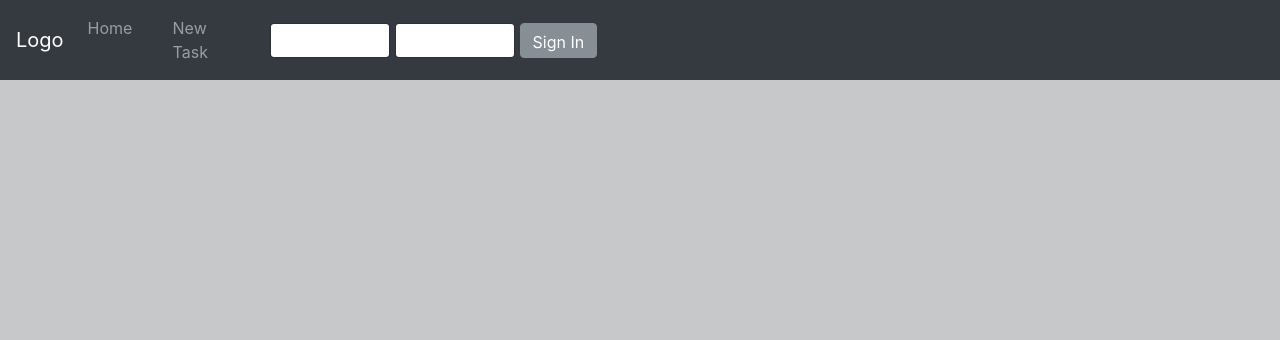
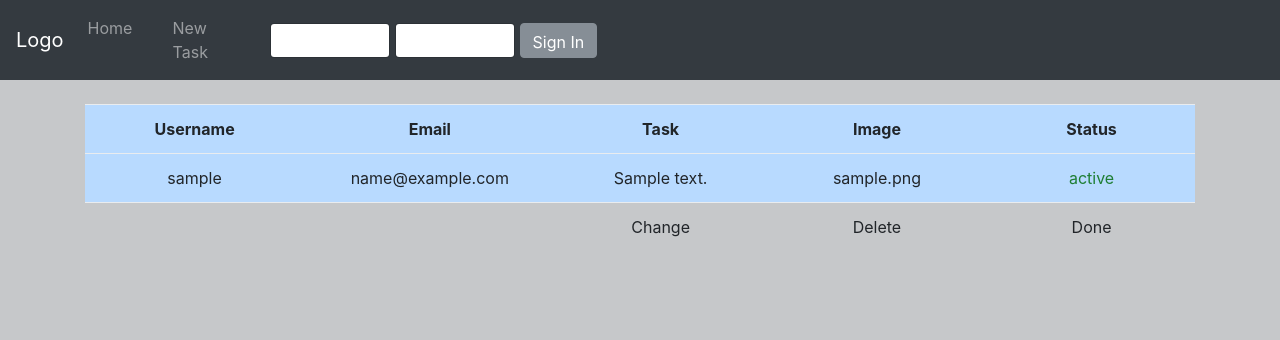
Before and after one commit to Telkov/mytask, a PHP site: template app/views/Main/index.php in a window 1280 px wide. Shown: the top 340 px of the page. Run offline with PHP 8.4, Linux system fonts and the light colour scheme; the template is opened without the code that fills it: most values are stand-ins (such as "Sample title", 1, 10 or a date in 2020); some libraries are stand-ins or nearby versions.

Commit message:
new added

```diff
--- a/app/views/Main/index.php
+++ b/app/views/Main/index.php
@@ -1,14 +1,31 @@
 <?php
+$count = count($res);
+
 foreach ($res as $resv) {
-
+    echo '<div class="container task-container">';
     echo '<table class="table table-primary task-table">';
     echo '<tr>';
-    echo '<td>' . $resv['username'] . '</td>';
-    echo '<td>' . $resv['e-mail'] . '</td>';
-    echo '<td>' . $resv['text'] . '</td>';
-    echo '<td>' . $resv['image'] . '</td>';
-    echo '<td>' . $resv['status'] . '</td>';
+    echo '<th class="task-table__center">Username</th>';
+    echo '<th class="task-table__center">Email</th>';
+    echo '<th class="task-table__center">Task</th>';
+    echo '<th class="task-table__center">Image</th>';
+    echo '<th class="task-table__center">Status</th>';
+    echo '</tr>';
+    echo '<tr>';
+    echo '<td class="task-table__center">' . $resv['username'] . '</td>';
+    echo '<td class="task-table__center">' . $resv['e-mail'] . '</tdtask-table__center>';
+    echo '<td class="task-table__center">' . $resv['text'] . '</td>';
+    echo '<td class="task-table__center">' . $resv['image'] . '</td>';
+    echo '<td class="task-table__center task-status">' . $resv['status'] . '</td>';
+    echo '</tr>';
+    echo '<tr class="task-action task-table__center">';
+    echo '<td class="task-action task-table__center"></td>';
+    echo '<td class="task-action task-table__center"></td>';
+    echo '<td class="task-action task-table__center">Change</td>';
+    echo '<td class="task-action task-table__center">Delete</td>';
+    echo '<td class="task-action task-table__center">Done</td>';
     echo '</tr>';
     echo '</table>';
+    echo '</div>';
 }
 ?>
--- a/app/views/layouts/default.php
+++ b/app/views/layouts/default.php
@@ -26,7 +26,7 @@
                 <a class="nav-link" href="/">Home</a>
             </li>
             <li class="nav-item">
-                <a class="nav-link" href="#">New Task</a>
+                <a class="nav-link" href=Main/new>New Task</a>
             </li>
         </ul>
         <div class="container login-form">
@@ -40,9 +40,9 @@
 </nav>
 
 <!-- Set body height so that scrollbars grow -->
-
+<div class="row content">
 <?=$content?>
-
+</div>
 <!-- Optional JavaScript -->
 <!-- jQuery first, then Popper.js, then Bootstrap JS -->
 <script src="https://code.jquery.com/jquery-3.2.1.slim.min.js" integrity="sha384-KJ3o2DKtIkvYIK3UENzmM7KCkRr/rE9/Qpg6aAZGJwFDMVNA/GpGFF93hXpG5KkN" crossorigin="anonymous"></script>
--- a/public/css/style.css
+++ b/public/css/style.css
@@ -1,5 +1,9 @@
 body{
     background-color: #c6c8ca;
+}
+
+.content{
+    margin-top: 5%;
 }
 
 td, th{
@@ -11,10 +15,31 @@ td, th{
     max-height: 35px;
     margin-left: 5px;
 }
+
 .login-btn{
     max-height: 35px;
     margin-left: 5px;
 }
+
 .nav-link{
     min-width: 85px;
 }
+
+.task-action{
+    border: 0;
+    background-color: #c6c8ca;
+    padding: 0;
+    margin: 0;
+}
+
+.task-container{
+    margin-top: 40px;
+}
+
+.task-table__center{
+    text-align: center;
+}
+
+.task-status{
+    color: #1e7e34;
+}
--- a/public/index.php
+++ b/public/index.php
@@ -13,7 +13,6 @@ define('APP', dirname(__DIR__) . '/app');
 define('LAYOUT', 'default');
 
 require '../vendor/libs/functions.php';
-
 
 /**
  * Ф-ия автозагрузки классов
@@ -32,6 +31,4 @@ Router::add('^page/(?P<alias>[a-z-]+)$', ['controller' => 'Page', 'action'=>'vie
 Router::add('^$', ['controller' => 'Main', 'action' =>'index']);
 Router::add('^(?P<controller>[a-z-]+)/?(?P<action>[a-z-]+)?$'); //создает именованный ключ
 
-
-
 Router::dispatch($query);
```
Also changed, not shown: app/controllers/MainController.php (+8 -0 lines), app/views/Main/new.php (+12 -7 lines).
